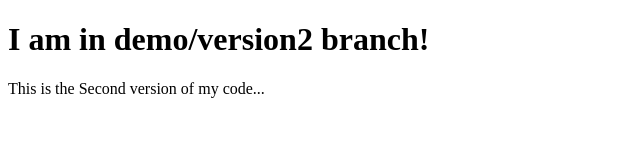
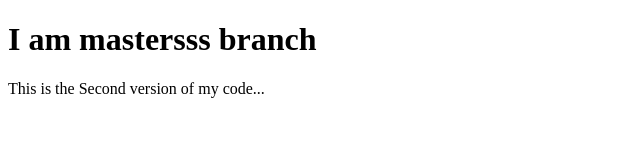
Before and after one commit to Rohitthimaya/demo, a plain HTML site: page index.html in a window 1280 px wide. Shown: the whole page, without its empty margins (0-640 px from the left). Drawn offline with Linux system fonts and the light colour scheme.

Commit message:
modified master

```diff
--- a/index.html
+++ b/index.html
@@ -6,7 +6,7 @@
     <title>Document</title>
 </head>
 <body>
-    <h1>I am in demo/version2 branch!</h1>
+    <h1>I am mastersss branch</h1>
     <p>This is the Second version of my code...</p>
 </body>
 </html>
```
